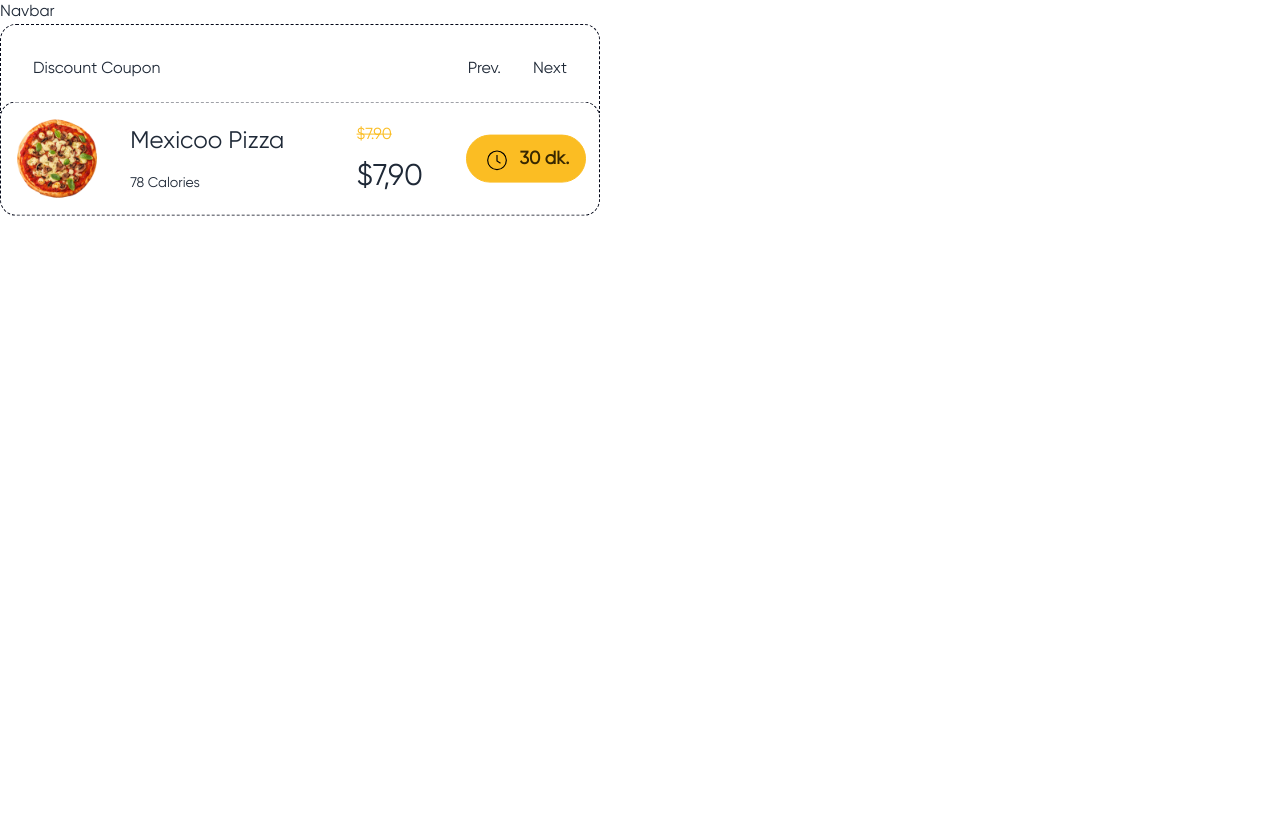
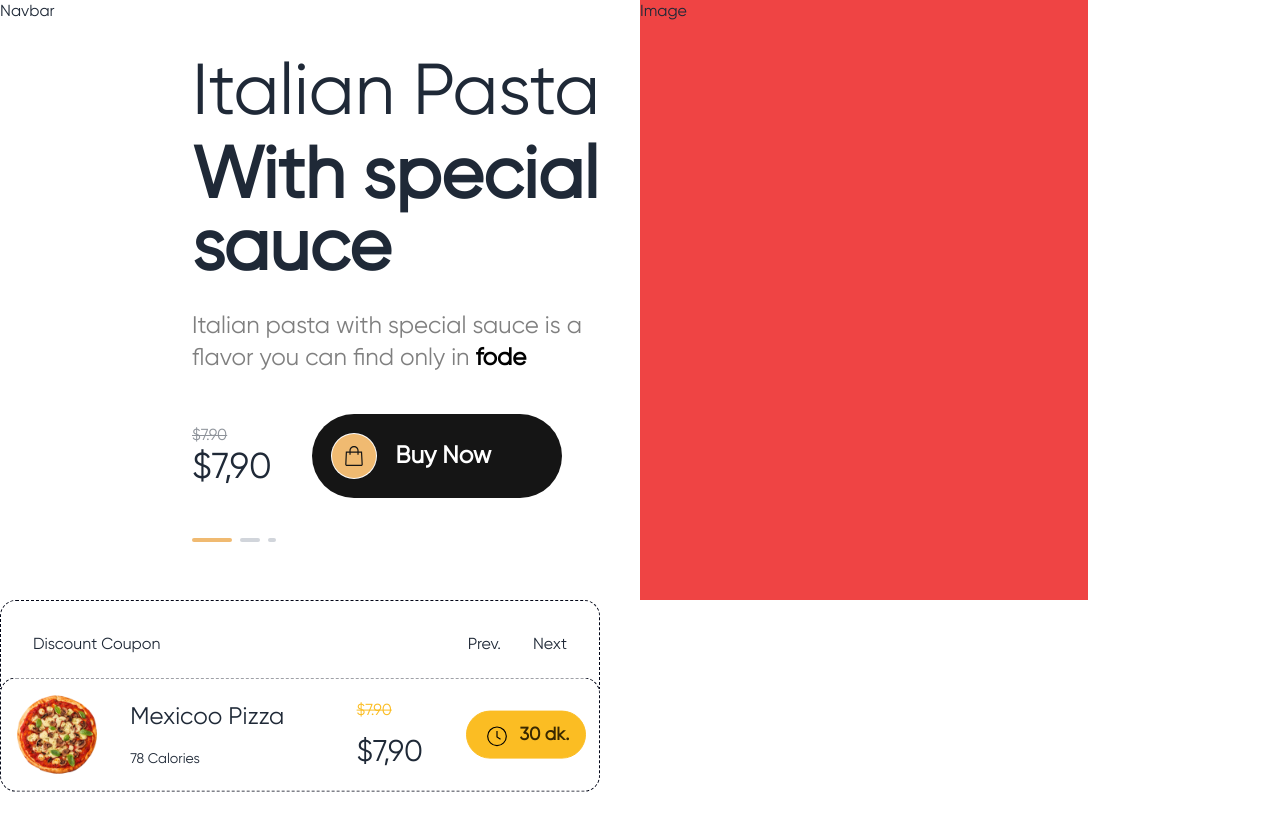
Before and after one commit to thony32/react-wcc-s4, a React (Vite) app: page / in a window 1280 px wide. Built offline with nearby package versions, Linux system fonts and the light colour scheme.

Commit message:
init left

```diff
--- a/src/App.tsx
+++ b/src/App.tsx
@@ -6,7 +6,9 @@ function App() {
 
   return (
     <div className='gilroy'>
-      <Navbar />
+      <div className='absolute'>
+        <Navbar />
+      </div>
       <Base />
     </div>
   )
--- a/src/components/Base.tsx
+++ b/src/components/Base.tsx
@@ -1,9 +1,66 @@
 import Pizza from "./Pizza";
+import CountUp from "react-countup";
 
 export default function Base() {
     return (
-        <div>
-
+        <div className="h-screen">
+            <div className="grid grid-cols-2 h-[75vh] px-[15%]">
+                <div className="flex items-center">
+                    <div className="space-y-10">
+                        <div className="space-y-6">
+                            <div className="space-y-3">
+                                <h1 className="text-7xl">Italian Pasta</h1>
+                                <h1 className="text-7xl font-extrabold">With special sauce</h1>
+                            </div>
+                            <p className="text-2xl text-black/50">Italian pasta with special sauce is a <br /> flavor you can find only in <b className="text-black">fode</b></p>
+                        </div>
+                        <div className="flex items-center gap-10">
+                            <div>
+                                <div className="line-through opacity-50">$7.90</div>
+                                <CountUp
+                                    delay={0}
+                                    start={0}
+                                    end={7.9}
+                                    duration={4}
+                                    decimals={2}
+                                    decimal=","
+                                >
+                                    {({ countUpRef }) => (
+                                        <div className="text-2xl lg:text-4xl">
+                                            $<span ref={countUpRef} className="animate-bounce infinite" />
+                                        </div>
+                                    )}
+                                </CountUp>
+                            </div>
+                            <div>
+                                <button className="bg-[#151515] p-5 rounded-full flex items-center gap-5 w-[250px]">
+                                    <span className="bg-[#F0BA71] flex items-center justify-center p-3 rounded-full ring-1 ring-white">
+                                        <svg className="w-5 fill-[#151515]" viewBox="704.081 796 200 200">
+                                            <path d="M891.876,977.909l-6.938-125.811h-34.661v-10.157c0-25.333-20.608-45.941-45.94-45.941s-45.94,20.609-45.94,45.941v10.157
+	h-36.161l-5.969,126.355l-0.006,0.219c-0.049,4.547,1.758,9.01,4.955,12.239c3.198,3.233,7.641,5.089,12.19,5.089h141.351
+	c4.688,0,9.228-1.953,12.453-5.36C890.434,987.233,892.135,982.593,891.876,977.909z M770.379,841.941
+	c0-18.725,15.233-33.959,33.958-33.959c18.724,0,33.958,15.234,33.958,33.959v10.157h-67.917V841.941z M878.507,982.402
+	c-0.973,1.026-2.339,1.615-3.751,1.615H733.405c-1.37,0-2.707-0.558-3.672-1.534c-0.942-0.95-1.483-2.257-1.492-3.597l5.423-114.806
+	h24.731v15.173c0,3.309,2.682,5.991,5.991,5.991c3.309,0,5.991-2.682,5.991-5.991v-15.173h67.917v15.173
+	c0,3.309,2.682,5.991,5.991,5.991c3.309,0,5.99-2.682,5.99-5.991v-15.173h23.321l6.313,114.49
+	C879.99,979.98,879.478,981.377,878.507,982.402z" />
+                                        </svg>
+                                    </span>
+                                    <span className="text-white text-2xl font-bold capitalize">Buy now</span>
+                                </button>
+                            </div>
+                        </div>
+                        <div className="flex gap-2">
+                            <div className="w-10 h-1 rounded-2xl bg-[#F0BA71]"></div>
+                            <div className="w-5 h-1 rounded-2xl bg-gray-300"></div>
+                            <div className="w-2 h-1 rounded-2xl bg-gray-300"></div>
+                        </div>
+                    </div>
+                </div>
+                <div className="bg-red-500">
+                    Image
+                </div>
+            </div>
             <div>
                 <Pizza />
             </div>
```
